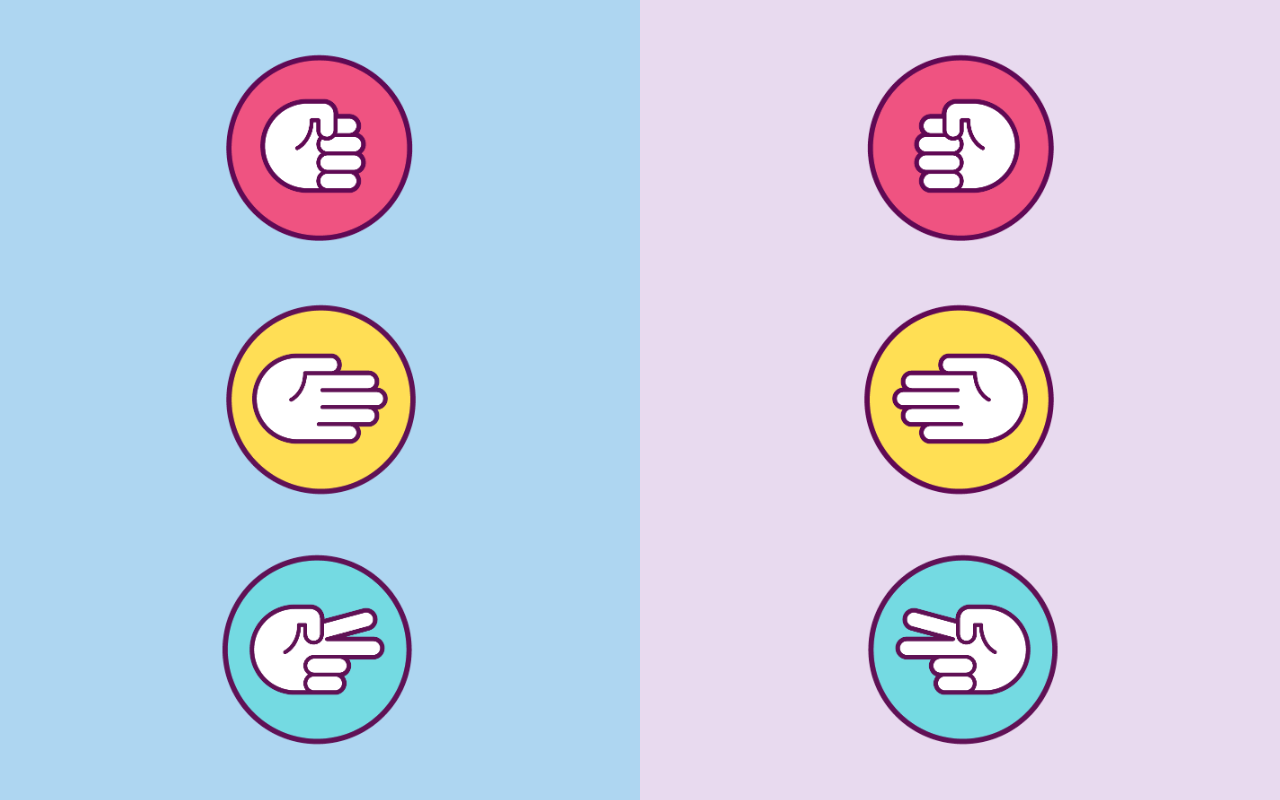
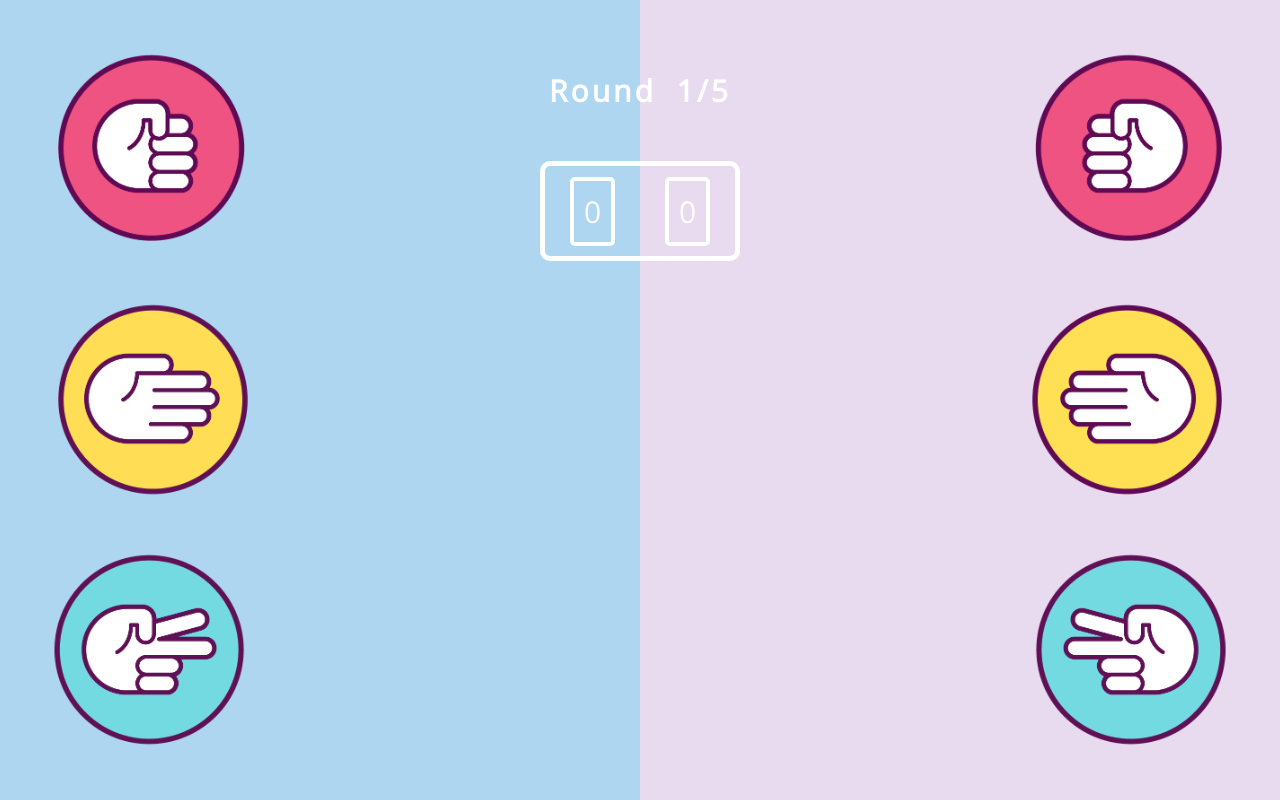
Before and after one commit to ding-09/rock-paper-scissors, a plain HTML site: page rock-paper-scissors-v2.html in a window 1280 px wide. Drawn offline with nearby package versions, Linux system fonts and the light colour scheme.

Commit message:
Added javascript file

```diff
--- a/rock-paper-scissors-v2.html
+++ b/rock-paper-scissors-v2.html
@@ -5,9 +5,17 @@
     <meta name="viewport" content="width=device-width, initial-scale=1.0">
     <meta http-equiv="X-UA-Compatible" content="ie=edge">
     <link rel="stylesheet" type="text/css" href="style.css">
+    <link href="https://fonts.googleapis.com/css2?family=Open+Sans&display=swap" rel="stylesheet">
     <title>Rock Paper Scissors</title>
 </head>
 <body>
+    <div class="scoreboard">
+        <h1>Round 1/5 </h1>
+        <div class="scores">
+            <p id="player">0</p>
+            <p id="computer">0</p>
+        </div>
+    </div>
     <main id="flex-container">
         <div class="humanPlayer">
             <button id="rock">
@@ -32,5 +40,6 @@
             </div>
         </div>
     </main>
+    <script src="script.js"></script>
 </body>
 </html>
--- a/style.css
+++ b/style.css
@@ -2,6 +2,11 @@
     margin: 0;
     padding: 0;
     box-sizing: border-box;
+}
+
+body {
+    background: linear-gradient(90deg, #AED6F1 50%, #E8DAEF 50%);
+    font-family: 'Open Sans', sans-serif;
 }
 
 img {
@@ -19,7 +24,6 @@ button {
 #flex-container {
     display: flex;
     flex-flow: row nowrap;
-    z-index: 1;
 }
 
 .humanPlayer, .computerPlayer {
@@ -36,9 +40,9 @@ button {
 }
 
 .humanPlayer button {
-    margin: auto;
+    margin-right: auto;
+    margin-left: 50px;
     margin-top: 50px;
-    margin-bottom: 50px;
 }
 
 .computerPlayer {
@@ -46,7 +50,51 @@ button {
 }
 
 .computerPlayer img {
+    margin-left: auto;
+    margin-right: 50px;
+    margin-top: 50px;
+}
+
+.scoreboard {
+    position: absolute;
     margin: auto;
-    margin-top: 50px;
-    margin-bottom: 50px;
+    margin-top: 70px;
+    right: 0;
+    left: 0;
+    width: 200px;
+    height: 40px;
 }
+
+.scoreboard h1 {
+    text-align: center;
+    color: white;
+    font-size: 30px;
+    letter-spacing: 3px;
+    word-spacing: 10px;
+    font-weight: 800;
+}
+
+.scores {
+    position: relative;
+    top: 50px;
+    border: 5px solid white;
+    display: flex;
+    flex-flow: row nowrap;
+    justify-content: space-around;
+    align-items: center;
+    height: 100px;
+    border-radius: 10px;
+}
+
+.scores p {
+    font-size: 30px;
+    font-style: bold;
+    color: white;
+    border: 4px solid white;
+    border-radius: 5px;
+    padding: 10px;
+}
+
+.hovering {
+    transform: scale(1, 1);
+}
```
Also changed, not shown: script.js (added), 1 other file.
